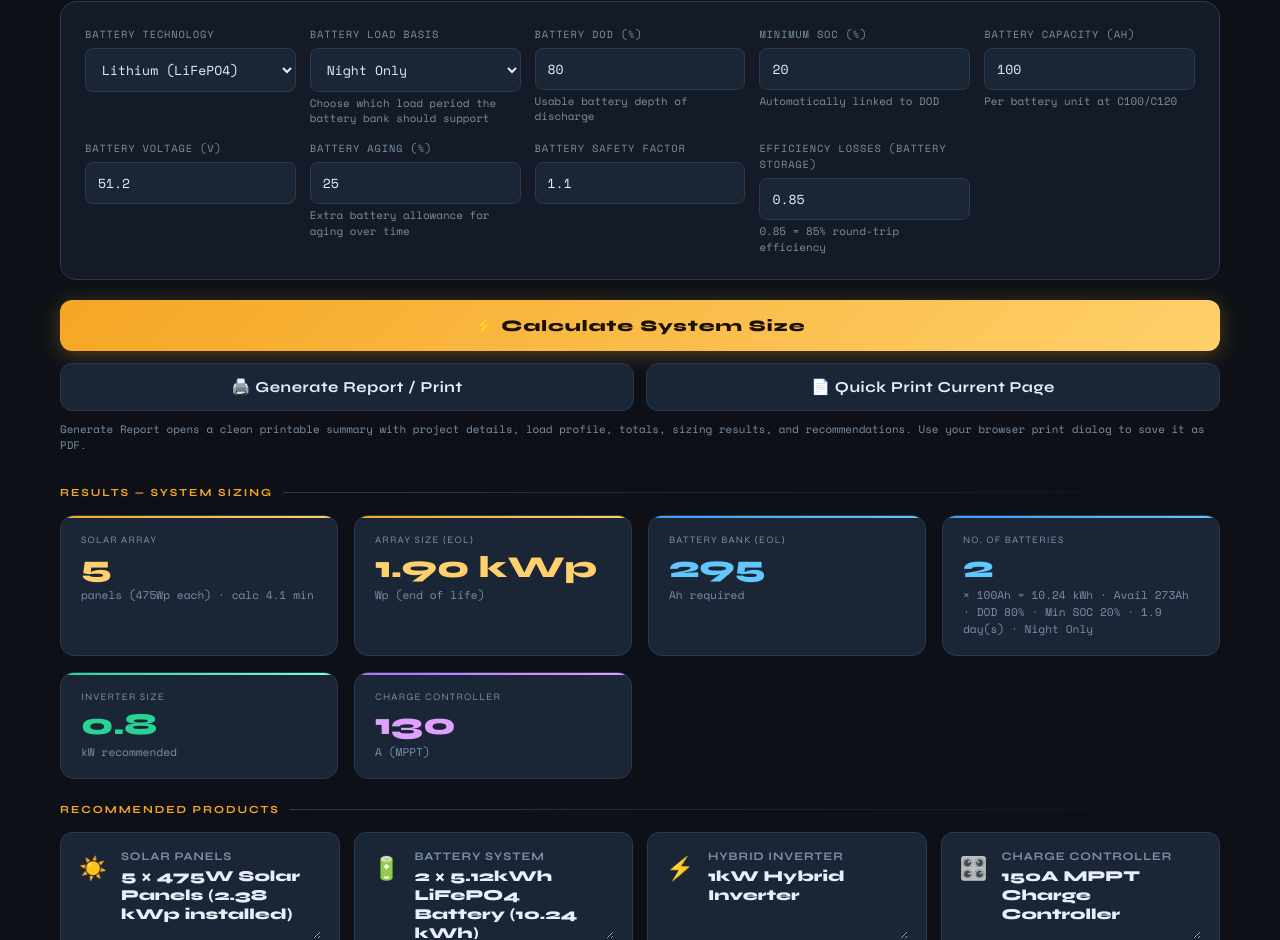
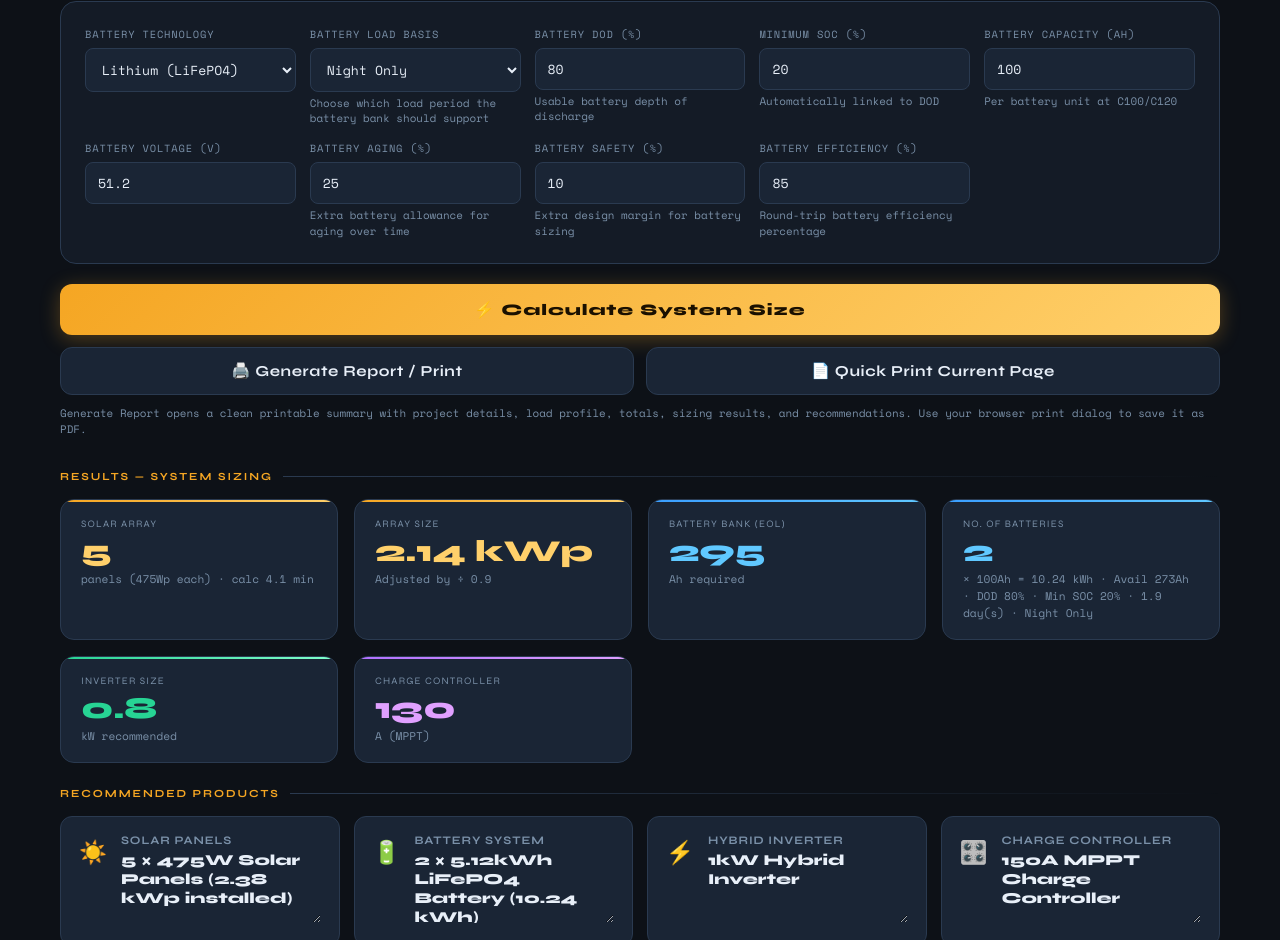
Before and after one commit to blessme001/solar-energy-calculator, a plain HTML site: page index.html in a window 1280 px wide. Shown: the part 1438-2378 px from the top of the page. Drawn offline with nearby package versions, Linux system fonts and the light colour scheme.

Commit message:
Update index.html

```diff
--- a/index.html
+++ b/index.html
@@ -1202,13 +1202,14 @@
         <div class="hint">Extra battery allowance for aging over time</div>
       </div>
       <div class="param-item">
-        <label>Battery Safety Factor</label>
-        <input type="number" id="battSafety" value="1.1" step="0.05" min="1" max="2" onchange="calculate()">
+        <label>Battery Safety (%)</label>
+        <input type="number" id="battSafety" value="10" step="1" min="0" max="100" onchange="calculate()">
+              <div class="hint">Extra design margin for battery sizing</div>
       </div>
       <div class="param-item">
-        <label>Efficiency Losses (Battery Storage)</label>
-        <input type="number" id="battEff" value="0.85" step="0.01" min="0.5" max="1" onchange="calculate()">
-        <div class="hint">0.85 = 85% round-trip efficiency</div>
+        <label>Battery Efficiency (%)</label>
+        <input type="number" id="battEff" value="85" step="1" min="1" max="100" onchange="calculate()">
+        <div class="hint">Round-trip battery efficiency percentage</div>
       </div>
     </div>
   </div>
@@ -1237,9 +1238,9 @@
         <div class="result-unit" id="rPanelsUnit">panels (475Wp each) · calc 4.1 min</div>
       </div>
       <div class="result-card solar">
-        <div class="result-label">Array Size (EoL)</div>
+        <div class="result-label">Array Size</div>
         <div class="result-value solar" id="rArrayWp">1.90 kWp</div>
-        <div class="result-unit">Wp (end of life)</div>
+        <div class="result-unit">Adjusted by ÷ 0.9</div>
       </div>
       <div class="result-card battery">
         <div class="result-label">Battery Bank (EoL)</div>
@@ -1820,7 +1821,7 @@ function generatePrintableReport() {
             <div class="section-title">System Sizing Results</div>
             <div class="result-grid">
               <div class="box"><div class="label">Solar Array</div><div class="value">${results.panels}</div><div class="muted">${results.panelsUnit}</div></div>
-              <div class="box"><div class="label">Array Size (EoL)</div><div class="value">${results.array}</div></div>
+              <div class="box"><div class="label">Array Size</div><div class="value">${results.array}</div></div>
               <div class="box"><div class="label">Battery Bank (EoL)</div><div class="value">${results.battAh} Ah</div></div>
               <div class="box"><div class="label">Number of Batteries</div><div class="value">${results.battCount}</div><div class="muted">${results.battUnit}</div></div>
               <div class="box"><div class="label">Inverter Size</div><div class="value">${results.inverter} kW</div></div>
@@ -1892,8 +1893,8 @@ function calculate() {
   };
 
   const battAgingMult  = 1 + ((isFinite(battAgingIn) ? battAgingIn : 25) / 100);
-  const battSafetyMult = asMultiplier(battSafetyIn, 1.10);
-  const battEff        = asEfficiency(battEffIn, 0.85);
+  const battSafetyMult = 1 + ((isFinite(battSafetyIn) ? battSafetyIn : 10) / 100);
+  const battEff        = Math.min(Math.max((isFinite(battEffIn) ? battEffIn : 85) / 100, 0.01), 0.99);
 
   const arrayEolFactor   = 0.8;
   const batteryEolFactor = 0.8;
@@ -1940,7 +1941,8 @@ function calculate() {
 
   document.getElementById('rPanels').textContent     = selectedPanels;
   document.getElementById('rPanelsUnit').textContent = `panels (${panelWp}Wp each) · calc ${minPanelsExact.toFixed(1)} min`;
-  document.getElementById('rArrayWp').textContent    = (arrayWpEoL / 1000).toFixed(2) + ' kWp';
+  const arrayWpDirect = selectedPanels > 0 ? ((selectedPanels * panelWp) * 0.9) : 0;
+  document.getElementById('rArrayWp').textContent    = (arrayWpDirect / 1000).toFixed(2) + ' kWp';
   document.getElementById('rBattAh').textContent     = battBankReqAh.toFixed(0);
   document.getElementById('rBattCount').textContent  = battCount;
   const batteryModeLabel = batteryMode === 'day' ? 'Day Only' : (batteryMode === 'both' ? 'Day + Night' : 'Night Only');
```
